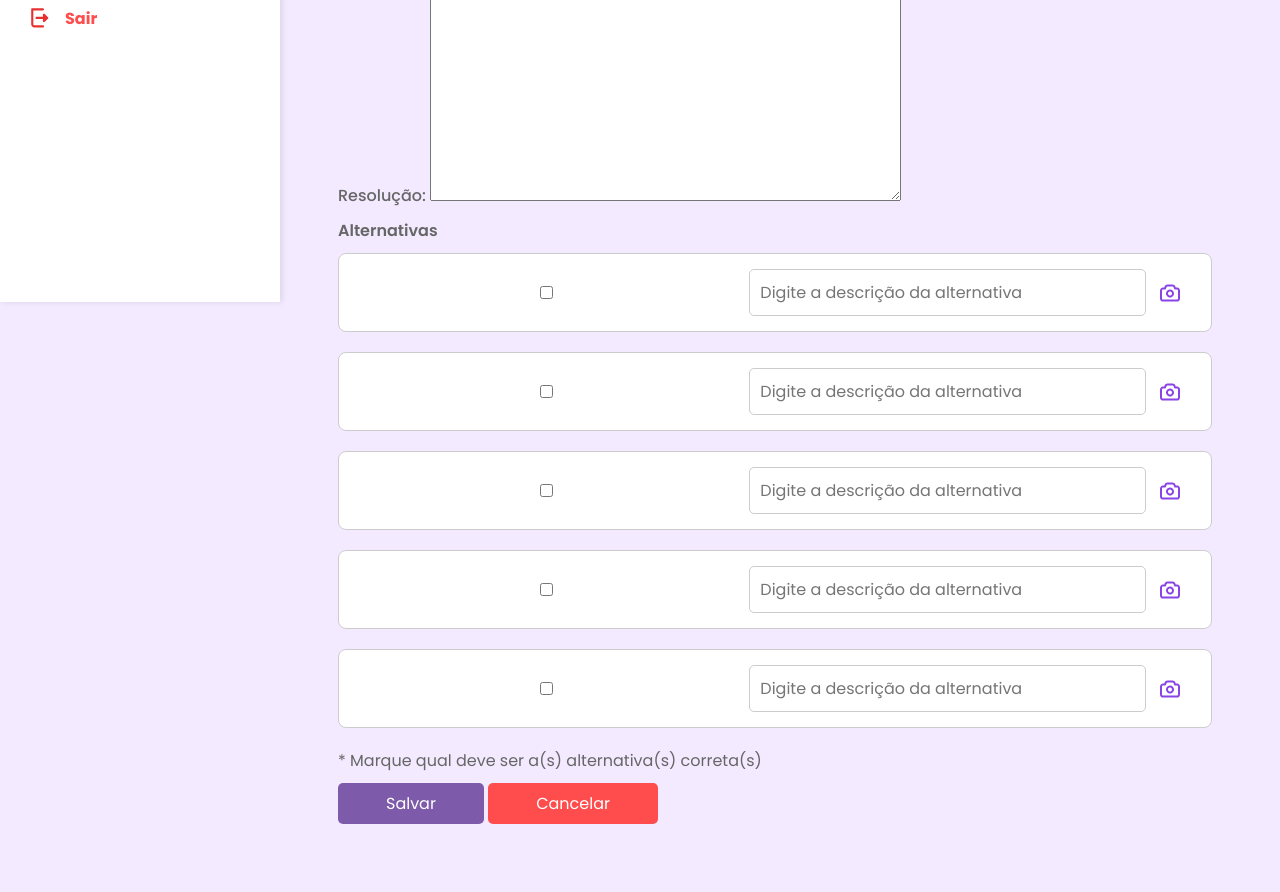
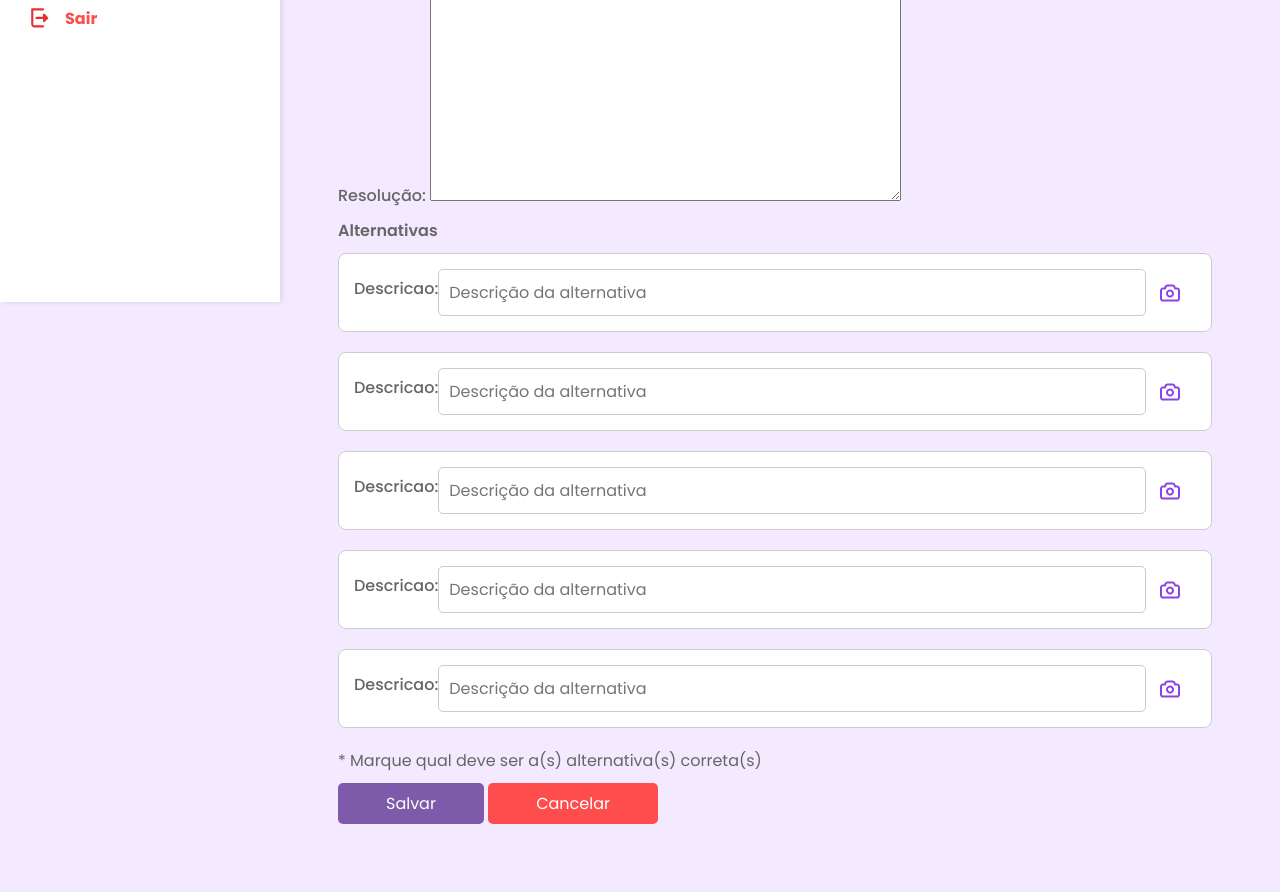
Before and after one commit to Matheusdsc2006/SrCiencia, a Django app: page /app/u/0/questoes/create in a window 1280 px wide. Shown: the part 498-1390 px from the top of the page. Run offline with Django 5.2, Linux system fonts and the light colour scheme; tables that the repository leaves empty hold one stand-in row (values such as "Sample post"); some libraries are stand-ins or nearby versions.

Commit message:
salvando

```diff
--- a/srciencia_core/templates/admin/questao_form.html
+++ b/srciencia_core/templates/admin/questao_form.html
@@ -84,13 +84,24 @@
             </div>
             <h3 class="alt">Alternativas</h3>
             {{ formset.management_form }}
+            {{ formset.management_form }}
             <div class="alternativas">
                 {% for form in formset %}
                 <div class="alternativa">
+                    <!-- Campo escondido para ID -->
+                    {{ form.id }}
+
                     <!-- Exibe a descrição da alternativa -->
                     <div class="descricao-alternativa">
-                        <input type="checkbox" name="alternativa_correta" id="alternativa_correta">
-                        <input type="text" name="descricao" placeholder="Digite a descrição da alternativa">
+                        {{ form.descricao.label_tag }}
+                        {{ form.descricao }}
+                        {% if form.descricao.errors %}
+                        <div class="error-messages">
+                            {% for error in form.descricao.errors %}
+                            <span class="error">{{ error }}</span>
+                            {% endfor %}
+                        </div>
+                        {% endif %}
                     </div>
 
                     <!-- Exibe a caixa de seleção para marcar como correta -->
@@ -98,6 +109,13 @@
                         <label>
                             {{ form.correta }} Correta
                         </label>
+                        {% if form.correta.errors %}
+                        <div class="error-messages">
+                            {% for error in form.correta.errors %}
+                            <span class="error">{{ error }}</span>
+                            {% endfor %}
+                        </div>
+                        {% endif %}
                     </div>
 
                     <!-- Exibe o botão de upload de imagem -->
@@ -134,6 +152,7 @@
                 </div>
                 {% endfor %}
             </div>
+
             <p>* Marque qual deve ser a(s) alternativa(s) correta(s)</p>
 
             <div>
```
